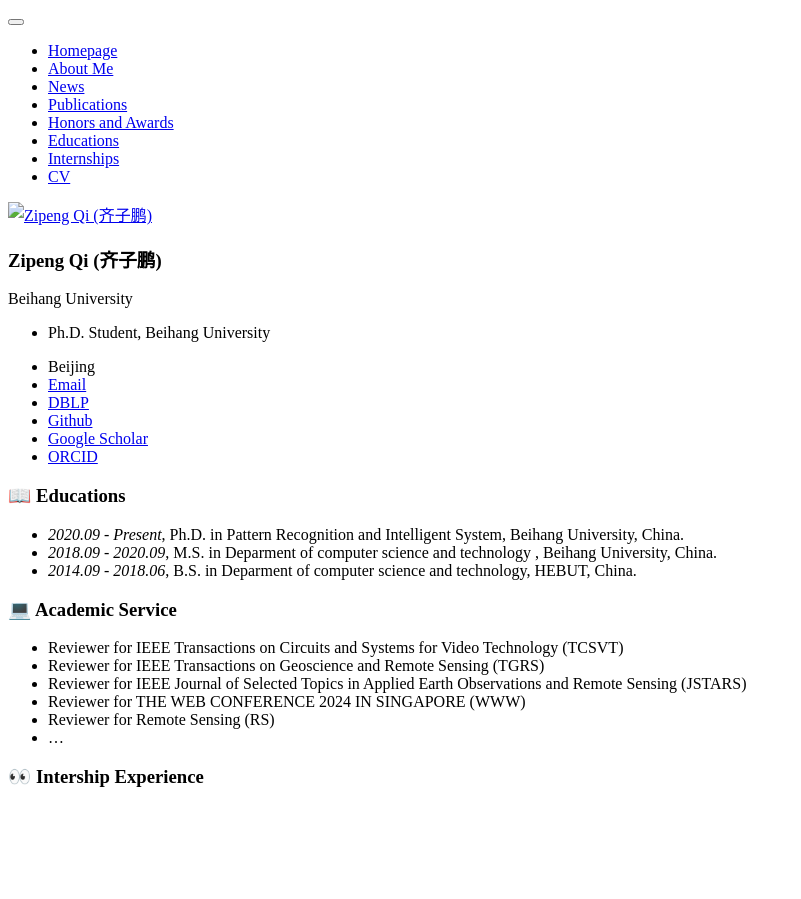
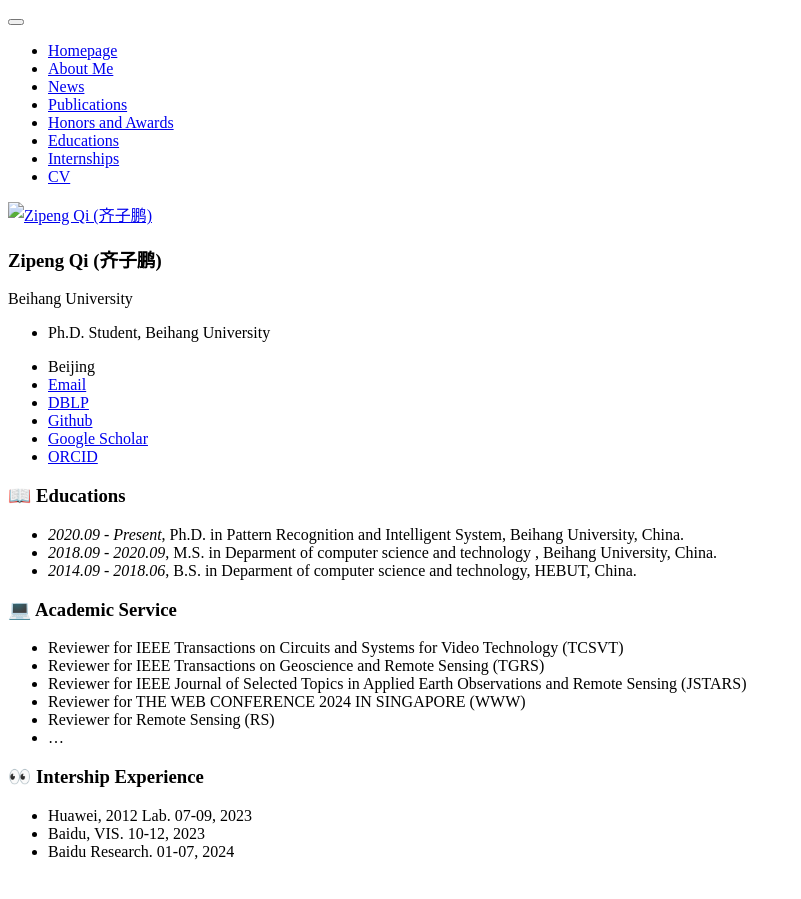
Before and after one commit to qizipeng/qizipeng.github.io, a Jekyll site: the page built from _pages/includes/others.md, in a window 1280 px wide. Shown: the whole page, without its empty margins (0-801 px from the left). Built offline with Jekyll 4.4.1, drawn with Linux system fonts in a browser that asks for light colours; our own code applies the rules of GitHub Pages for plain Markdown files.

Commit message:
Update others.md

```diff
--- a/_pages/includes/others.md
+++ b/_pages/includes/others.md
@@ -14,3 +14,6 @@
 - ...
 
 # 👀 Intership Experience
+- Huawei, 2012 Lab. 07-09, 2023
+- Baidu, VIS. 10-12, 2023
+- Baidu Research. 01-07, 2024
```
